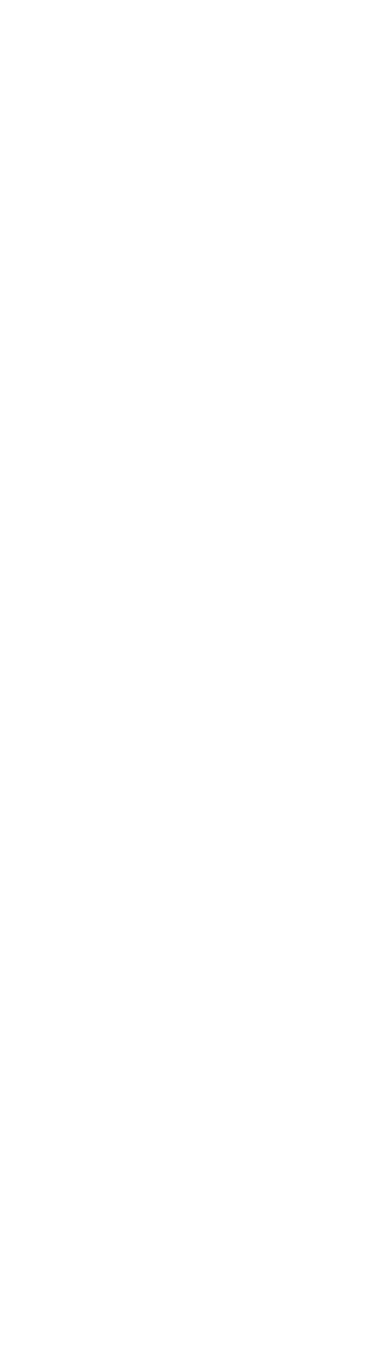
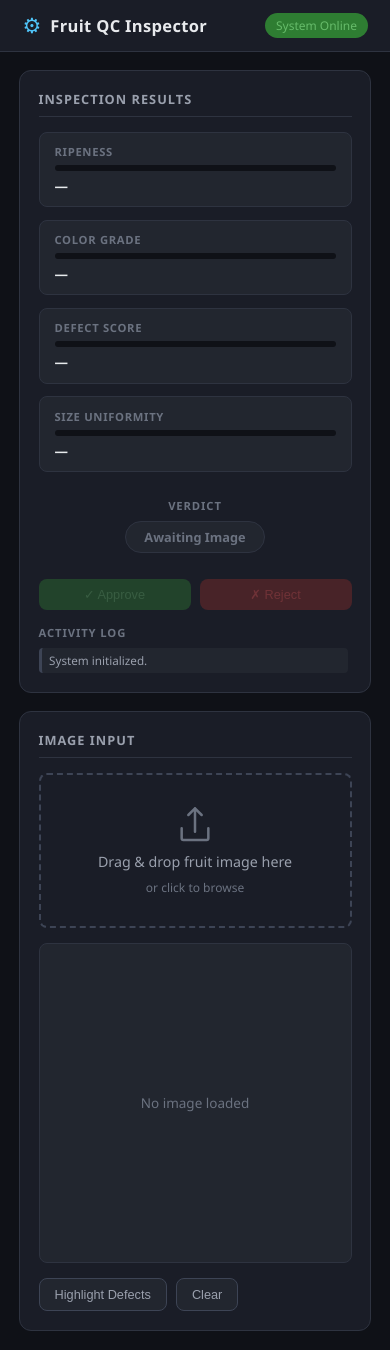
Before and after one commit to sourtangerine/Siberhek, a plain HTML site: page index.html in a window 390 px wide. Before the commit the page ends 844 px from the top, so only its background shows below. Drawn offline with Linux system fonts and the light colour scheme.

Commit message:
prompt_1

```diff
--- a/css/style.css
+++ b/css/style.css
@@ -0,0 +1,411 @@
+/* === Reset & Base === */
+*,
+*::before,
+*::after {
+  margin: 0;
+  padding: 0;
+  box-sizing: border-box;
+}
+
+:root {
+  --bg-primary: #0f1117;
+  --bg-secondary: #1a1d27;
+  --bg-card: #22262f;
+  --bg-hover: #2a2f3a;
+  --border: #2e3340;
+  --border-accent: #3d4455;
+  --text-primary: #e8eaed;
+  --text-secondary: #9aa0ad;
+  --text-muted: #6b7280;
+  --accent: #4fc3f7;
+  --accent-dim: #2a7a9e;
+  --success: #66bb6a;
+  --success-dim: #2e7d32;
+  --danger: #ef5350;
+  --danger-dim: #8e2c2a;
+  --warning: #ffa726;
+  --bar-color: #ab47bc;
+  --bar-defect: #ef5350;
+  --bar-size: #26c6da;
+  --radius: 8px;
+  --radius-lg: 12px;
+  --shadow: 0 2px 12px rgba(0, 0, 0, 0.4);
+  --transition: 0.2s ease;
+}
+
+html {
+  font-size: 15px;
+}
+
+body {
+  font-family: 'Segoe UI', 'Inter', -apple-system, BlinkMacSystemFont, sans-serif;
+  background: var(--bg-primary);
+  color: var(--text-primary);
+  min-height: 100vh;
+  display: flex;
+  flex-direction: column;
+}
+
+/* === Top Bar === */
+.topbar {
+  display: flex;
+  align-items: center;
+  justify-content: space-between;
+  padding: 0.75rem 1.5rem;
+  background: var(--bg-secondary);
+  border-bottom: 1px solid var(--border);
+}
+
+.topbar-brand {
+  display: flex;
+  align-items: center;
+  gap: 0.6rem;
+}
+
+.topbar-icon {
+  font-size: 1.4rem;
+  color: var(--accent);
+}
+
+.topbar h1 {
+  font-size: 1.1rem;
+  font-weight: 600;
+  letter-spacing: 0.02em;
+}
+
+.topbar-status {
+  font-size: 0.8rem;
+  color: var(--success);
+  background: var(--success-dim);
+  padding: 0.25rem 0.7rem;
+  border-radius: 20px;
+  font-weight: 500;
+}
+
+/* === Dashboard Layout === */
+.dashboard {
+  display: grid;
+  grid-template-columns: 1fr 340px;
+  gap: 1.25rem;
+  padding: 1.25rem;
+  flex: 1;
+  overflow: hidden;
+}
+
+/* === Panels === */
+.panel {
+  background: var(--bg-secondary);
+  border: 1px solid var(--border);
+  border-radius: var(--radius-lg);
+  padding: 1.25rem;
+  display: flex;
+  flex-direction: column;
+  gap: 1rem;
+  overflow-y: auto;
+}
+
+.panel-title {
+  font-size: 0.85rem;
+  font-weight: 600;
+  text-transform: uppercase;
+  letter-spacing: 0.08em;
+  color: var(--text-secondary);
+  padding-bottom: 0.5rem;
+  border-bottom: 1px solid var(--border);
+}
+
+/* === Upload Zone === */
+.upload-zone {
+  border: 2px dashed var(--border-accent);
+  border-radius: var(--radius);
+  padding: 2rem 1rem;
+  text-align: center;
+  cursor: pointer;
+  transition: border-color var(--transition), background var(--transition);
+  position: relative;
+}
+
+.upload-zone:hover,
+.upload-zone.drag-over {
+  border-color: var(--accent);
+  background: rgba(79, 195, 247, 0.04);
+}
+
+.upload-zone-content {
+  display: flex;
+  flex-direction: column;
+  align-items: center;
+  gap: 0.5rem;
+}
+
+.upload-icon {
+  width: 40px;
+  height: 40px;
+  color: var(--text-muted);
+  transition: color var(--transition);
+}
+
+.upload-zone:hover .upload-icon {
+  color: var(--accent);
+}
+
+.upload-text {
+  font-size: 0.95rem;
+  color: var(--text-secondary);
+  font-weight: 500;
+}
+
+.upload-subtext {
+  font-size: 0.8rem;
+  color: var(--text-muted);
+}
+
+/* === Canvas === */
+.canvas-wrapper {
+  position: relative;
+  background: var(--bg-card);
+  border: 1px solid var(--border);
+  border-radius: var(--radius);
+  min-height: 320px;
+  display: flex;
+  align-items: center;
+  justify-content: center;
+  overflow: hidden;
+}
+
+#previewCanvas {
+  max-width: 100%;
+  max-height: 400px;
+  display: none;
+}
+
+.canvas-overlay {
+  position: absolute;
+  color: var(--text-muted);
+  font-size: 0.9rem;
+  pointer-events: none;
+}
+
+.canvas-overlay.hidden {
+  display: none;
+}
+
+.canvas-controls {
+  display: flex;
+  gap: 0.6rem;
+}
+
+/* === Buttons === */
+.btn {
+  padding: 0.55rem 1rem;
+  border-radius: var(--radius);
+  font-size: 0.85rem;
+  font-weight: 500;
+  cursor: pointer;
+  border: none;
+  transition: background var(--transition), opacity var(--transition);
+}
+
+.btn:disabled {
+  opacity: 0.4;
+  cursor: not-allowed;
+}
+
+.btn-outline {
+  background: var(--bg-card);
+  color: var(--text-secondary);
+  border: 1px solid var(--border-accent);
+}
+
+.btn-outline:hover:not(:disabled) {
+  background: var(--bg-hover);
+  color: var(--text-primary);
+}
+
+.btn-approve {
+  background: var(--success-dim);
+  color: var(--success);
+  flex: 1;
+}
+
+.btn-approve:hover:not(:disabled) {
+  background: var(--success);
+  color: #fff;
+}
+
+.btn-reject {
+  background: var(--danger-dim);
+  color: var(--danger);
+  flex: 1;
+}
+
+.btn-reject:hover:not(:disabled) {
+  background: var(--danger);
+  color: #fff;
+}
+
+/* === Results Grid === */
+.results-grid {
+  display: flex;
+  flex-direction: column;
+  gap: 0.85rem;
+}
+
+.result-card {
+  background: var(--bg-card);
+  border: 1px solid var(--border);
+  border-radius: var(--radius);
+  padding: 0.75rem 1rem;
+  display: flex;
+  flex-direction: column;
+  gap: 0.4rem;
+}
+
+.result-label {
+  font-size: 0.75rem;
+  font-weight: 600;
+  text-transform: uppercase;
+  letter-spacing: 0.06em;
+  color: var(--text-muted);
+}
+
+.result-bar-track {
+  height: 6px;
+  background: var(--bg-primary);
+  border-radius: 3px;
+  overflow: hidden;
+}
+
+.result-bar {
+  height: 100%;
+  background: var(--accent);
+  border-radius: 3px;
+  transition: width 0.6s ease;
+}
+
+.result-bar.bar-color {
+  background: var(--bar-color);
+}
+
+.result-bar.bar-defect {
+  background: var(--bar-defect);
+}
+
+.result-bar.bar-size {
+  background: var(--bar-size);
+}
+
+.result-value {
+  font-size: 0.9rem;
+  font-weight: 600;
+  color: var(--text-primary);
+}
+
+/* === Verdict === */
+.verdict-section {
+  text-align: center;
+  padding: 0.75rem 0;
+}
+
+.verdict-title {
+  font-size: 0.75rem;
+  text-transform: uppercase;
+  letter-spacing: 0.08em;
+  color: var(--text-muted);
+  margin-bottom: 0.5rem;
+}
+
+.verdict-badge {
+  display: inline-block;
+  padding: 0.4rem 1.2rem;
+  border-radius: 20px;
+  font-size: 0.85rem;
+  font-weight: 600;
+  background: var(--bg-card);
+  color: var(--text-muted);
+  border: 1px solid var(--border);
+}
+
+.verdict-badge.pass {
+  background: var(--success-dim);
+  color: var(--success);
+  border-color: var(--success);
+}
+
+.verdict-badge.fail {
+  background: var(--danger-dim);
+  color: var(--danger);
+  border-color: var(--danger);
+}
+
+/* === Action Buttons === */
+.action-buttons {
+  display: flex;
+  gap: 0.6rem;
+}
+
+/* === Log === */
+.log-section {
+  margin-top: auto;
+}
+
+.log-title {
+  font-size: 0.75rem;
+  text-transform: uppercase;
+  letter-spacing: 0.08em;
+  color: var(--text-muted);
+  margin-bottom: 0.5rem;
+}
+
+.log-list {
+  list-style: none;
+  display: flex;
+  flex-direction: column;
+  gap: 0.3rem;
+  max-height: 120px;
+  overflow-y: auto;
+  padding-right: 0.25rem;
+}
+
+.log-item {
+  font-size: 0.78rem;
+  color: var(--text-secondary);
+  padding: 0.3rem 0.5rem;
+  background: var(--bg-card);
+  border-radius: 4px;
+  border-left: 3px solid var(--border-accent);
+}
+
+.log-item.log-success {
+  border-left-color: var(--success);
+}
+
+.log-item.log-danger {
+  border-left-color: var(--danger);
+}
+
+/* === Scrollbar === */
+::-webkit-scrollbar {
+  width: 6px;
+}
+
+::-webkit-scrollbar-track {
+  background: var(--bg-primary);
+}
+
+::-webkit-scrollbar-thumb {
+  background: var(--border-accent);
+  border-radius: 3px;
+}
+
+/* === Responsive === */
+@media (max-width: 900px) {
+  .dashboard {
+    grid-template-columns: 1fr;
+    overflow-y: auto;
+  }
+
+  .panel-side {
+    order: -1;
+  }
+}
--- a/index.html
+++ b/index.html
@@ -1,11 +1,114 @@
 <!DOCTYPE html>
 <html lang="en">
 <head>
-    <meta charset="UTF-8">
-    <meta name="viewport" content="width=device-width, initial-scale=1.0">
-    <title>Document</title>
+  <meta charset="UTF-8">
+  <meta name="viewport" content="width=device-width, initial-scale=1.0">
+  <title>Fruit QC Dashboard</title>
+  <link rel="stylesheet" href="css/style.css">
 </head>
 <body>
+  <header class="topbar">
+    <div class="topbar-brand">
+      <span class="topbar-icon">&#9881;</span>
+      <h1>Fruit QC Inspector</h1>
+    </div>
+    <span class="topbar-status">System Online</span>
+  </header>
 
+  <main class="dashboard">
+    <!-- Left: Upload & Preview -->
+    <section class="panel panel-main">
+      <h2 class="panel-title">Image Input</h2>
+
+      <!-- Drag & Drop Upload -->
+      <div class="upload-zone" id="uploadZone">
+        <div class="upload-zone-content">
+          <svg class="upload-icon" viewBox="0 0 48 48" fill="none" xmlns="http://www.w3.org/2000/svg">
+            <path d="M24 4L24 32M24 4L16 12M24 4L32 12" stroke="currentColor" stroke-width="3" stroke-linecap="round" stroke-linejoin="round"/>
+            <path d="M8 28V40C8 41.1 8.9 42 10 42H38C39.1 42 40 41.1 40 40V28" stroke="currentColor" stroke-width="3" stroke-linecap="round" stroke-linejoin="round"/>
+          </svg>
+          <p class="upload-text">Drag &amp; drop fruit image here</p>
+          <p class="upload-subtext">or click to browse</p>
+        </div>
+        <input type="file" id="fileInput" accept="image/*" hidden>
+      </div>
+
+      <!-- Image Preview Canvas -->
+      <div class="canvas-wrapper" id="canvasWrapper">
+        <canvas id="previewCanvas"></canvas>
+        <div class="canvas-overlay" id="canvasOverlay">No image loaded</div>
+      </div>
+
+      <div class="canvas-controls">
+        <button class="btn btn-outline" id="btnHighlight">Highlight Defects</button>
+        <button class="btn btn-outline" id="btnClear">Clear</button>
+      </div>
+    </section>
+
+    <!-- Right: Inspection Results -->
+    <aside class="panel panel-side">
+      <h2 class="panel-title">Inspection Results</h2>
+
+      <div class="results-grid">
+        <!-- Ripeness -->
+        <div class="result-card">
+          <span class="result-label">Ripeness</span>
+          <div class="result-bar-track">
+            <div class="result-bar" id="barRipeness" style="width: 0%;"></div>
+          </div>
+          <span class="result-value" id="valRipeness">—</span>
+        </div>
+
+        <!-- Color Grade -->
+        <div class="result-card">
+          <span class="result-label">Color Grade</span>
+          <div class="result-bar-track">
+            <div class="result-bar bar-color" id="barColor" style="width: 0%;"></div>
+          </div>
+          <span class="result-value" id="valColor">—</span>
+        </div>
+
+        <!-- Defect Score -->
+        <div class="result-card">
+          <span class="result-label">Defect Score</span>
+          <div class="result-bar-track">
+            <div class="result-bar bar-defect" id="barDefect" style="width: 0%;"></div>
+          </div>
+          <span class="result-value" id="valDefect">—</span>
+        </div>
+
+        <!-- Size Uniformity -->
+        <div class="result-card">
+          <span class="result-label">Size Uniformity</span>
+          <div class="result-bar-track">
+            <div class="result-bar bar-size" id="barSize" style="width: 0%;"></div>
+          </div>
+          <span class="result-value" id="valSize">—</span>
+        </div>
+      </div>
+
+      <!-- Verdict -->
+      <div class="verdict-section">
+        <h3 class="verdict-title">Verdict</h3>
+        <div class="verdict-badge" id="verdictBadge">Awaiting Image</div>
+      </div>
+
+      <!-- Action Buttons -->
+      <div class="action-buttons">
+        <button class="btn btn-approve" id="btnApprove" disabled>&#10003; Approve</button>
+        <button class="btn btn-reject" id="btnReject" disabled>&#10007; Reject</button>
+      </div>
+
+      <!-- Log -->
+      <div class="log-section">
+        <h3 class="log-title">Activity Log</h3>
+        <ul class="log-list" id="logList">
+          <li class="log-item">System initialized.</li>
+        </ul>
+      </div>
+    </aside>
+  </main>
+
+  <script src="js/script.js"></script>
 </body>
 </html>
```
Also changed, not shown: js/script.js (+203 -0 lines).
